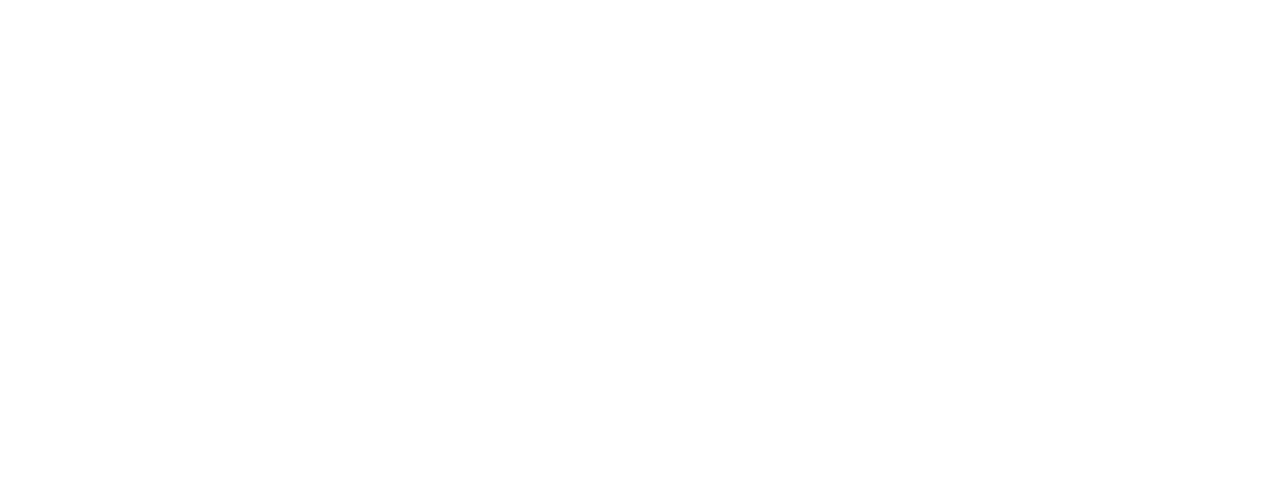
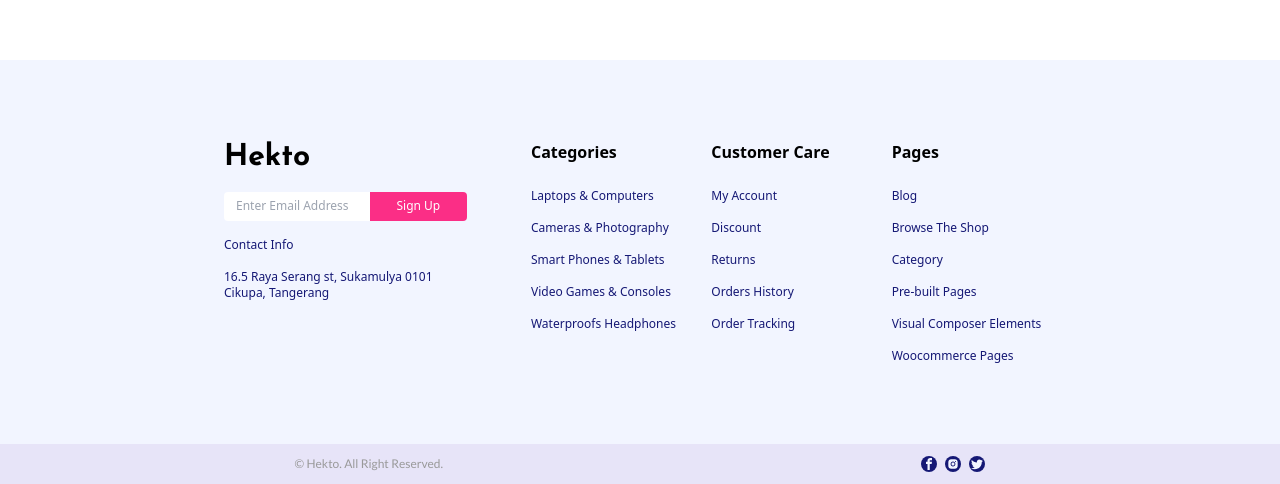
Before and after one commit to Dedenno17/e-commerce-fullstack-app-client, a Next.js app: page / in a window 1280 px wide. Shown: the part 840-1324 px from the top of the page. Before the commit the page ends 900 px from the top, so only its background shows below. Built offline with nearby package versions, Linux system fonts and the light colour scheme.

Commit message:
membuat footer component

```diff
--- /dev/null
+++ b/src/components/Footer/Footer.tsx
@@ -0,0 +1,110 @@
+import React from 'react';
+import { ImFacebook, ImTwitter } from 'react-icons/im';
+import { AiFillInstagram } from 'react-icons/ai';
+
+interface FooterLinks {
+  title: string;
+  links: string[];
+}
+
+const footerLinks: FooterLinks[] = [
+  {
+    title: 'Categories',
+    links: [
+      'Laptops & Computers',
+      'Cameras & Photography',
+      'Smart Phones & Tablets',
+      'Video Games & Consoles',
+      'Waterproofs Headphones',
+    ],
+  },
+  {
+    title: 'Customer Care',
+    links: [
+      'My Account',
+      'Discount',
+      'Returns',
+      'Orders History',
+      'Order Tracking',
+    ],
+  },
+  {
+    title: 'Pages',
+    links: [
+      'Blog',
+      'Browse The Shop',
+      'Category',
+      'Pre-built Pages',
+      'Visual Composer Elements',
+      'Woocommerce Pages',
+    ],
+  },
+];
+
+const Footer: React.FC = () => {
+  return (
+    <div className="w-full">
+      <div className="w-full py-20 flex bg-primarySkyBlue">
+        <div className="flex items-stretch justify-between gap-4 w-[65%] m-auto">
+          <div className="flex flex-col gap-4 w-[34%] mr-12">
+            <h1 className="text-3xl text-black font-josefin font-bold">
+              Hekto
+            </h1>
+            <div className="w-full flex items-stretch border-none text-xs rounded-[0.25rem] overflow-hidden">
+              <input
+                type="email"
+                placeholder="Enter Email Address"
+                className="py-[0.4rem] px-3 w-[60%] border-none outline-none bg-white"
+              />
+              <button
+                type="button"
+                className="w-[40%] border-none outline-none bg-primaryPink flex justify-center items-center text-white"
+              >
+                Sign Up
+              </button>
+            </div>
+            <span className="text-secondaryBlue text-xs">Contact Info</span>
+            <span className="text-secondaryBlue text-xs">
+              16.5 Raya Serang st, Sukamulya 0101 Cikupa, Tangerang
+            </span>
+          </div>
+          {footerLinks.map((item: FooterLinks, i: number) => (
+            <div className="w-[23%]" key={Math.random() + i + ''}>
+              <h2 className="text-md text-black font-bold mb-6">
+                {item.title}
+              </h2>
+              <ul className="w-full flex flex-col gap-4">
+                {item.links.map((lin: string) => (
+                  <li className="w-full text-secondaryBlue text-xs" key={lin}>
+                    {lin}
+                  </li>
+                ))}
+              </ul>
+            </div>
+          ))}
+        </div>
+      </div>
+
+      <div className="w-full p-3 flex bg-[#e7e4f8]">
+        <div className="w-[55%] m-auto flex items-center justify-between">
+          <span className="text-xs font-lato text-[#999]">
+            &copy; Hekto. All Right Reserved.
+          </span>
+          <span className="flex gap-2">
+            <span className="p-[0.125rem] bg-secondaryBlue flex rounded-full">
+              <ImFacebook className="m-auto text-xs text-primarySkyBlue" />
+            </span>
+            <span className="p-[0.125rem] bg-secondaryBlue flex rounded-full">
+              <AiFillInstagram className="m-auto text-xs text-primarySkyBlue" />
+            </span>
+            <span className="p-[0.125rem] bg-secondaryBlue flex rounded-full">
+              <ImTwitter className="m-auto text-xs text-primarySkyBlue" />
+            </span>
+          </span>
+        </div>
+      </div>
+    </div>
+  );
+};
+
+export default React.memo(Footer);
--- a/src/components/Layout/Layout.tsx
+++ b/src/components/Layout/Layout.tsx
@@ -1,6 +1,7 @@
 import React, { ReactNode } from 'react';
 import Navbar from '../Header/Navbar';
 import Announcement from '../Header/Announcement';
+import Footer from '../Footer/Footer';
 
 interface Props {
   children?: ReactNode;
@@ -14,7 +15,7 @@
         <Navbar />
       </header>
       <main className="w-full min-h-screen">{props.children}</main>
-      <footer></footer>
+      <Footer />
     </div>
   );
 };
```
